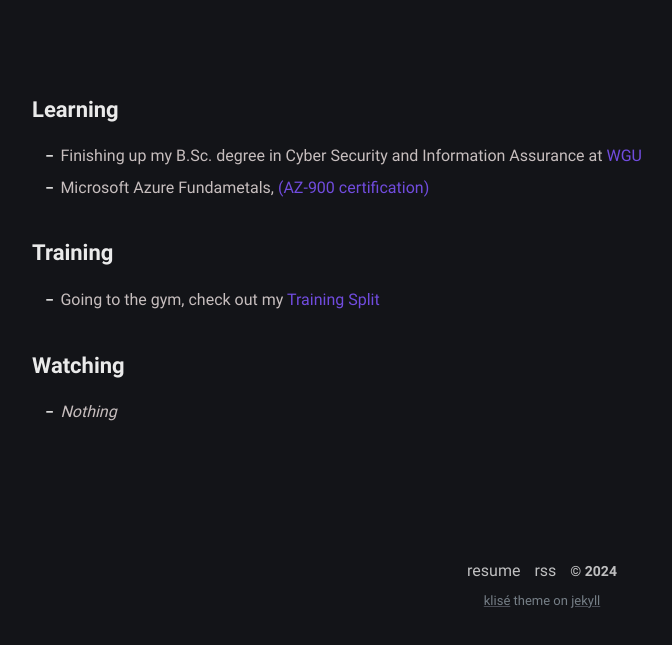
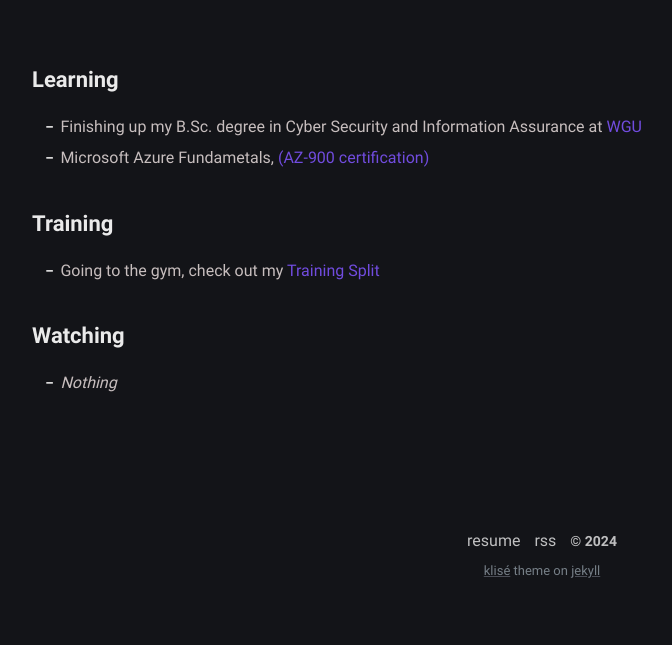
Before and after one commit to dadavidson/dadavidson-blog, a Jekyll site: the page built from now.md, in a window 1280 px wide. Shown: the part 1100-1745 px from the top of the page, without its empty margins (98-770 px from the left). Built offline with Jekyll 4.4.1, drawn with Linux system fonts in a browser that asks for light colours; after the commit the page ends 1715 px from its top, so only the background shows below that.

Commit message:
Update now.md

```diff
--- a/now.md
+++ b/now.md
@@ -55,7 +55,8 @@
     <noscript><br />Share <a rel="nofollow" href="/">book reviews</a> and ratings with Daniel, and even join a <a rel="nofollow" href="/group">book club</a> on Goodreads.</noscript>
   </div>
 </div>
-<script src="https://www.goodreads.com/review/grid_widget/6505848.Daniel's%20read%20book%20montage?cover_size=small&hide_link=true&hide_title=true&num_books=12&order=d&shelf=read&sort=date_read&widget_id=1732994897" type="text/javascript" charset="utf-8"></script><br>
+<script src="https://www.goodreads.com/review/grid_widget/6505848.Daniel's%20read%20book%20montage?cover_size=small&hide_link=true&hide_title=true&num_books=12&order=d&shelf=read&sort=date_read&widget_id=1732994897" type="text/javascript" charset="utf-8"></script>
+<p></p>
 
 ## Learning
 
```
